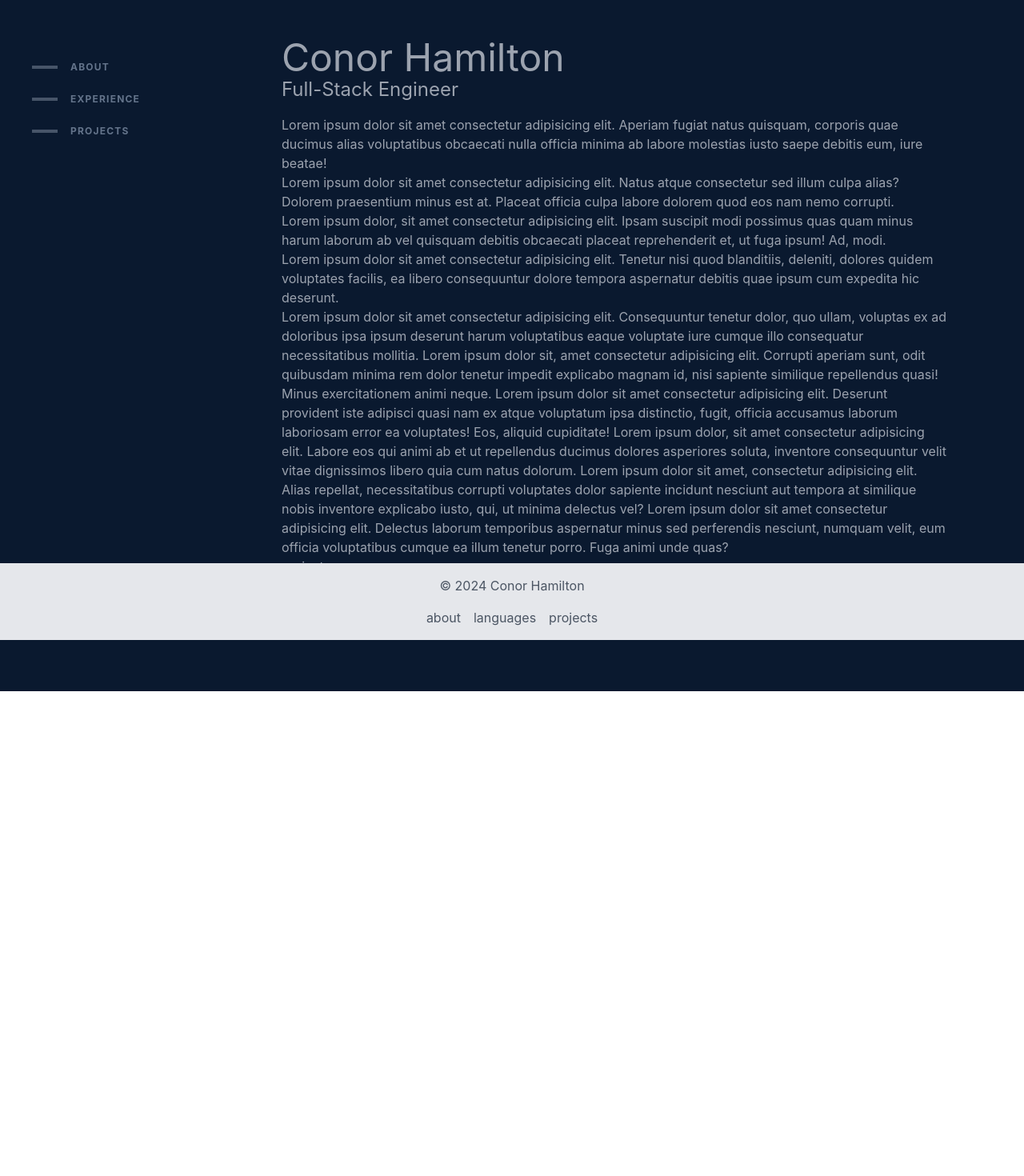
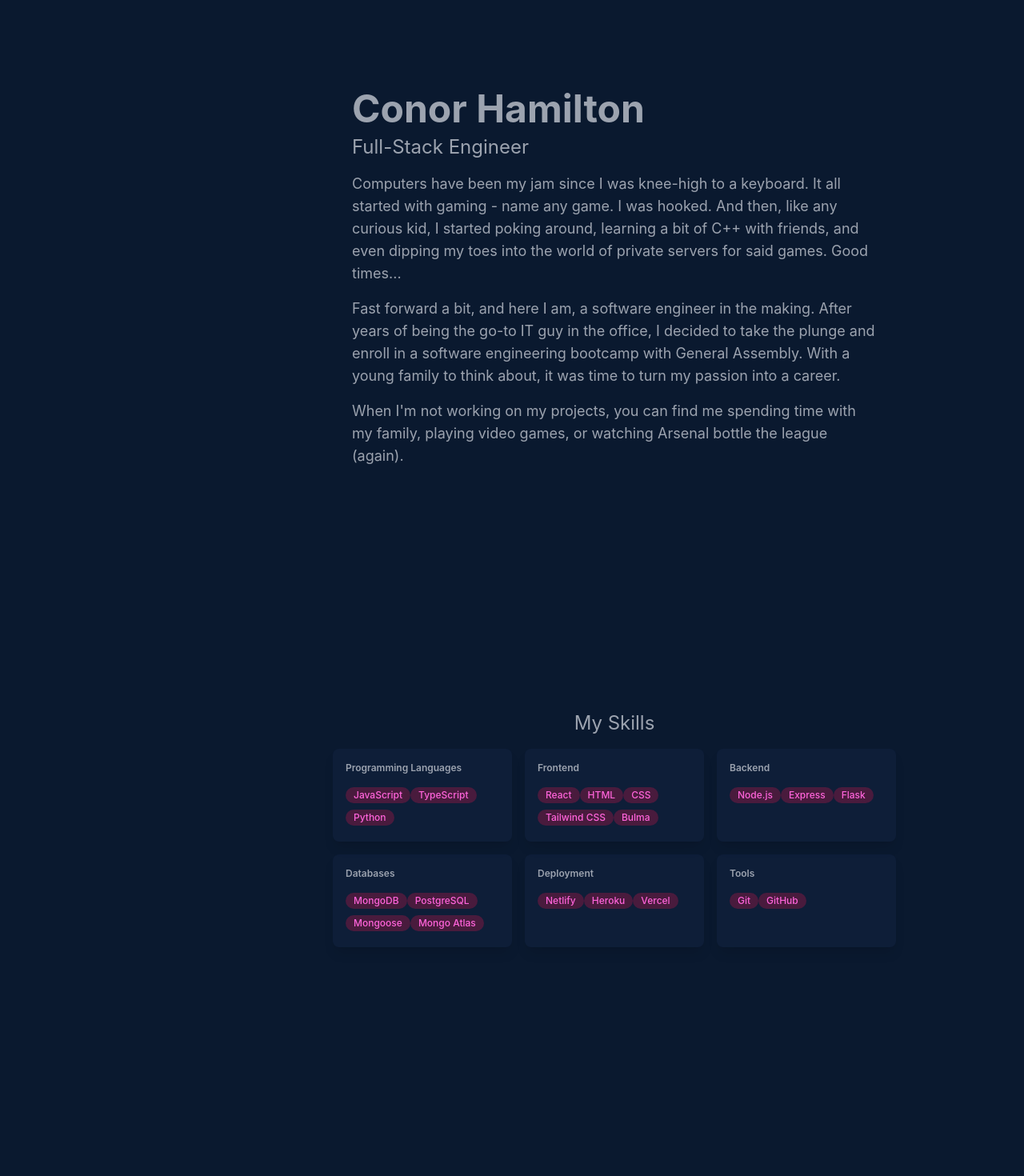
Before and after one commit to Conor-Hamilton/Portfolio, a React (Vite) app: page / in a window 1280 px wide. Shown: the top 1470 px of the page at 80% size. Before the commit the page ends 864 px from the top, so only its background shows below. Built offline with nearby package versions, Linux system fonts and the light colour scheme.

Commit message:
animations, styling, content for about me and my skills.

```diff
--- a/src/App.tsx
+++ b/src/App.tsx
@@ -3,23 +3,28 @@ import Navbar from "./components/Navbar";
 import Footer from "./components/Footer";
 import About from "./components/About";
 import Projects from "./components/Projects";
-import Languages from "./components/Languages";
+import MySkills from "./components/MySkills";
 
 export default function App() {
   return (
     <div className="flex flex-col min-h-screen w-full text-gray-400 bg-[#0a192f]">
-      <div className="flex flex-1">
-        <div className="w-64 min-w-[250px]">
+      <main className="flex flex-2 my-20 mx-4 md:mx-28">
+        <aside className="w-64 min-w-[250px] sticky top-0 lg:block hidden">
           <Navbar />
+        </aside>
+        <div className="flex-1 px-4 sm:px-6 md:px-1 lg:px-2">
+          <section id="aboutme" className="mb-60">
+            <About />
+          </section>
+          <section id="myskills" className="mb-60 mt-60">
+            <MySkills />
+          </section>
+          <section id="projects" className="mb-60 mt-60">
+            <Projects />
+          </section>
         </div>
-
-        <div className="flex-1 px-6 py-12 md:px-12 lg:px-24">
-          <About />
-          <Languages />
-          <Projects />
-        </div>
-      </div>
-      <footer className="sticky bottom-0">
+      </main>
+      <footer className="w-full bottom-0">
         <Footer />
       </footer>
     </div>
--- a/src/components/About.tsx
+++ b/src/components/About.tsx
@@ -1,20 +1,47 @@
+import { useState, useEffect } from "react";
+import React from "react";
+
 export default function About() {
+  const [isVisible, setIsVisible] = useState(false);
+
+  useEffect(() => {
+    const timer = setTimeout(() => {
+      setIsVisible(true);
+    }, 800);
+
+    return () => clearTimeout(timer);
+  }, []);
+
   return (
-        <div>
-            <h1 className="text-5xl">Conor Hamilton</h1>
-            <h2 className="text-2xl pb-4">Full-Stack Engineer</h2>
-            <p>
-                Lorem ipsum dolor sit amet consectetur adipisicing elit. Aperiam fugiat natus quisquam, corporis quae ducimus alias voluptatibus obcaecati nulla officia minima ab labore molestias iusto saepe debitis eum, iure beatae!
+    <section
+      id="aboutme"
+      className={`container mx-auto mb-28 px-4 md:px-8 ${
+        isVisible ? "fade-in-up" : "hidden-content"
+      }`}
+    >
+      <div className="p-4 md:p-8">
+        <h1 className="text-3xl md:text-5xl font-bold mb-2">Conor Hamilton</h1>
+        <h2 className="text-xl md:text-2xl mb-4">Full-Stack Engineer</h2>
+        <p className="text-base md:text-lg leading-relaxed">
+          Computers have been my jam since I was knee-high to a keyboard. It all
+          started with gaming - name any game. I was hooked. And then, like any
+          curious kid, I started poking around, learning a bit of C++ with
+          friends, and even dipping my toes into the world of private servers
+          for said games. Good times...
         </p>
-            <p>
-                Lorem ipsum dolor sit amet consectetur adipisicing elit. Natus atque consectetur sed illum culpa alias? Dolorem praesentium minus est at. Placeat officia culpa labore dolorem quod eos nam nemo corrupti.
+        <p className="text-base md:text-lg mt-4 leading-relaxed">
+          Fast forward a bit, and here I am, a software engineer in the making.
+          After years of being the go-to IT guy in the office, I decided to take
+          the plunge and enroll in a software engineering bootcamp with General
+          Assembly. With a young family to think about, it was time to turn my
+          passion into a career.
         </p>
-            <p>
-                Lorem ipsum dolor, sit amet consectetur adipisicing elit. Ipsam suscipit modi possimus quas quam minus harum laborum ab vel quisquam debitis obcaecati placeat reprehenderit et, ut fuga ipsum! Ad, modi.
-            </p>
-            <p>
-                Lorem ipsum dolor sit amet consectetur adipisicing elit. Tenetur nisi quod blanditiis, deleniti, dolores quidem voluptates facilis, ea libero consequuntur dolore tempora aspernatur debitis quae ipsum cum expedita hic deserunt.
+        <p className="text-base md:text-lg mt-4 leading-relaxed">
+          When I'm not working on my projects, you can find me spending time
+          with my family, playing video games, or watching Arsenal bottle the
+          league (again).
         </p>
       </div>
+    </section>
   );
 }
--- a/src/components/Footer.tsx
+++ b/src/components/Footer.tsx
@@ -1,16 +1,20 @@
-import React from 'react';
-
 export default function Footer() {
-    return (
-        <footer className="bg-gray-200">
-            <div className="container mx-auto py-4 px-8">
-                <p className="text-center text-gray-600">&copy; {new Date().getFullYear()} Conor Hamilton</p>
-                <div className="flex justify-center mt-4">
-                    <a href="#about" className="mr-4 text-gray-600 hover:text-gray-800">about</a>
-                    <a href="#languages" className="mr-4 text-gray-600 hover:text-gray-800">languages</a>
-                    <a href="#projects" className="text-gray-600 hover:text-gray-800">projects</a>
-                </div>
-            </div>
-        </footer>
-    );
+  return (
+    <footer className="bg-[#0a192f] w-full">
+      <div className="container mx-auto py-4 px-8 text-center">
+        <p>&copy; {new Date().getFullYear()} Conor Hamilton</p>
+        <div className="flex justify-center mt-4 space-x-4">
+          <a href="#about" className="text-gray-600 hover:text-gray-800">
+            About
+          </a>
+          <a href="#languages" className="text-gray-600 hover:text-gray-800">
+            My Skills
+          </a>
+          <a href="#projects" className="text-gray-600 hover:text-gray-800">
+            Projects
+          </a>
+        </div>
+      </div>
+    </footer>
+  );
 }
--- a/src/components/Languages.tsx
+++ /dev/null
@@ -1,5 +0,0 @@
-export default function Languages () {
-    return (
-        <p>Lorem ipsum dolor sit amet consectetur adipisicing elit. Consequuntur tenetur dolor, quo ullam, voluptas ex ad doloribus ipsa ipsum deserunt harum voluptatibus eaque voluptate iure cumque illo consequatur necessitatibus mollitia. Lorem ipsum dolor sit, amet consectetur adipisicing elit. Corrupti aperiam sunt, odit quibusdam minima rem dolor tenetur impedit explicabo magnam id, nisi sapiente similique repellendus quasi! Minus exercitationem animi neque. Lorem ipsum dolor sit amet consectetur adipisicing elit. Deserunt provident iste adipisci quasi nam ex atque voluptatum ipsa distinctio, fugit, officia accusamus laborum laboriosam error ea voluptates! Eos, aliquid cupiditate! Lorem ipsum dolor, sit amet consectetur adipisicing elit. Labore eos qui animi ab et ut repellendus ducimus dolores asperiores soluta, inventore consequuntur velit vitae dignissimos libero quia cum natus dolorum. Lorem ipsum dolor sit amet, consectetur adipisicing elit. Alias repellat, necessitatibus corrupti voluptates dolor sapiente incidunt nesciunt aut tempora at similique nobis inventore explicabo iusto, qui, ut minima delectus vel? Lorem ipsum dolor sit amet consectetur adipisicing elit. Delectus laborum temporibus aspernatur minus sed perferendis nesciunt, numquam velit, eum officia voluptatibus cumque ea illum tenetur porro. Fuga animi unde quas?</p>
-    )
-}
--- /dev/null
+++ b/src/components/MySkills.tsx
@@ -0,0 +1,92 @@
+import React, { useState, useEffect, useRef } from "react";
+
+export default function MySkills() {
+  const [isVisible, setIsVisible] = useState(false);
+  const sectionRef = useRef(null);
+
+  useEffect(() => {
+    const calculateThreshold = () => {
+      const screenWidth = window.innerWidth;
+      if (screenWidth < 768) {
+        return 0.25;
+      } else {
+        return 0.5;
+      }
+    };
+
+    const observer = new IntersectionObserver(
+      (entries) => {
+        if (entries[0].isIntersecting) {
+          setIsVisible(true);
+        }
+      },
+      { threshold: calculateThreshold() }
+    );
+
+    if (sectionRef.current) {
+      observer.observe(sectionRef.current);
+    }
+
+    return () => {
+      if (sectionRef.current) {
+        observer.disconnect();
+      }
+    };
+  }, []);
+
+  const techSkills = [
+    {
+      category: "Programming Languages",
+      skills: ["JavaScript", "TypeScript", "Python"],
+    },
+    {
+      category: "Frontend",
+      skills: ["React", "HTML", "CSS", "Tailwind CSS", "Bulma"],
+    },
+    { category: "Backend", skills: ["Node.js", "Express", "Flask"] },
+    {
+      category: "Databases",
+      skills: ["MongoDB", "PostgreSQL", "Mongoose", "Mongo Atlas"],
+    },
+    { category: "Deployment", skills: ["Netlify", "Heroku", "Vercel"] },
+    { category: "Tools", skills: ["Git", "GitHub"] },
+  ];
+
+  return (
+    <section
+      ref={sectionRef}
+      className={`h-full bg-[#0a192f] px-2 ${
+        isVisible ? "fade-in" : "hidden-content"
+      }`}
+    >
+      <div className="container px-4 sm:px-6 md:px-8 py-8 mx-auto">
+        <h2 className="text-xl md:text-2xl text-center pb-4">My Skills</h2>
+        <div className="grid gap-4 grid-cols-1 sm:grid-cols-2 md:grid-cols-3 xl:grid-cols-3">
+          {techSkills.map((category, index) => (
+            <div
+              key={index}
+              className={`bg-opacity-60 rounded-lg p-4 bg-[#112240] shadow-lg transition duration-300 ease-in-out transform hover:scale-105 hover:shadow-2xl ${
+                isVisible ? "visible fade-in" : "hidden-content"
+              }`}
+              style={{ animationDelay: `${index * 400}ms` }}
+            >
+              <h3 className="text-lg md:text-sm lg:text-xs font-semibold mb-3">
+                {category.category}
+              </h3>
+              <ul>
+                {category.skills.map((skill) => (
+                  <li
+                    key={skill}
+                    className="bg-pink-900 bg-opacity-50 text-[#ff64da] text-sm md:text-xs font-medium my-1 px-2.5 py-0.5 rounded-full inline-block"
+                  >
+                    {skill}
+                  </li>
+                ))}
+              </ul>
+            </div>
+          ))}
+        </div>
+      </div>
+    </section>
+  );
+}
--- a/src/components/Navbar.tsx
+++ b/src/components/Navbar.tsx
@@ -1,34 +1,39 @@
 import React from "react";
+import { useState, useEffect } from "react";
 import { Link, animateScroll as scroll } from "react-scroll";
 
 export default function Navbar() {
+  const [isVisible, setIsVisible] = useState(false);
+
+  useEffect(() => {
+    const timer = setTimeout(() => {
+      setIsVisible(true);
+    }, 400);
+    return () => clearTimeout(timer);
+  }, []);
+
   return (
     <nav className="nav hidden lg:block bg-[#0a192f] text-white sticky top-16 z-50 px-6 lg:px-10">
-      <ul className="mt-16 mx-auto max-w-lg">
-        <li>
-          <a className="group flex items-center py-3 active" href="#about">
-            <span className="nav-indicator mr-4 h-1 w-8 bg-slate-600 transition-all group-hover:w-16 group-hover:bg-slate-200 group-focus-visible:bg-slate-200"></span>
-            <span className="nav-text text-xs font-bold uppercase tracking-widest text-slate-500 group-hover:text-slate-200 group-focus-visible:text-slate-200">
-              About
-            </span>
-          </a>
-        </li>
-        <li>
-          <a className="group flex items-center py-3" href="#experience">
-            <span className="nav-indicator mr-4 h-1 w-8 bg-slate-600 transition-all group-hover:w-16 group-hover:bg-slate-200"></span>
-            <span className="nav-text text-xs font-bold uppercase tracking-widest text-slate-500 group-hover:text-slate-200">
-              Experience
-            </span>
-          </a>
-        </li>
-        <li>
-          <a className="group flex items-center py-3" href="#projects">
-            <span className="nav-indicator mr-4 h-1 w-8 bg-slate-600 transition-all group-hover:w-16 group-hover:bg-slate-200"></span>
-            <span className="nav-text text-xs font-bold uppercase tracking-widest text-slate-500 group-hover:text-slate-200">
-              Projects
-            </span>
-          </a>
-        </li>
+      <ul className="mt-24 mx-auto max-w-lg">
+        {["aboutme", "myskills", "projects"].map((link, index) => (
+          <li
+            key={link}
+            className={`${isVisible ? "fade-in-up" : "hidden-content"}`}
+            style={{ animationDelay: `${index * 100 + 100}ms` }}
+          >
+            <Link
+              to={link}
+              smooth={true}
+              duration={500}
+              className="group flex items-center py-3 cursor-pointer"
+            >
+              <span className="nav-indicator mr-4 h-1 w-8 bg-slate-600 transition-all group-hover:w-16 group-hover:bg-slate-200 group-focus-visible:bg-slate-200"></span>
+              <span className="nav-text text-xs font-bold uppercase tracking-widest text-slate-500 group-hover:text-slate-200 group-focus-visible:text-slate-200">
+                {link.charAt(0).toUpperCase() + link.slice(1)}
+              </span>
+            </Link>
+          </li>
+        ))}
       </ul>
     </nav>
   );
--- a/src/components/Projects.tsx
+++ b/src/components/Projects.tsx
@@ -1,5 +1,3 @@
 export default function Projects() {
-    return (
-        <p>projects</p>
-    )
+    return <p className="p-11">projects</p>;
 }
--- a/src/styles/index.css
+++ b/src/styles/index.css
@@ -2,8 +2,47 @@ body {
   font-family: "Inter", sans-serif;
 }
 
+@keyframes fadeInUp {
+  from {
+    opacity: 0;
+    transform: translateY(20px);
+  }
+  to {
+    opacity: 1;
+    transform: translateY(0);
+  }
+}
 
+.fade-in-up {
+  animation-name: fadeInUp;
+  animation-duration: 0.5s;
+  animation-fill-mode: both;
+  animation-timing-function: ease-out;
+}
 
+@keyframes fadeIn {
+  from { opacity: 0; }
+  to { opacity: 1; }
+}
+
+.fade-in {
+  animation-name: fadeIn;
+  animation-duration: 0.5s;
+  animation-fill-mode: both;
+  animation-timing-function: ease-out;
+}
+
+.hidden-content {
+  visibility: hidden;
+  opacity: 0;
+  transition: opacity 0.5s ease, visibility 0s 0.5s;
+}
+
+.visible {
+  opacity: 1;
+  visibility: visible;
+  transition: opacity 0.5s ease;
+}
 
 
 @tailwind base;
```
Also changed, not shown: package.json (+6 -1 lines), tailwind.config.js (+6 -1 lines), 1 other file (tests, documents, lock files or other folders). Lines whose indentation alone changed are shown as unchanged.
